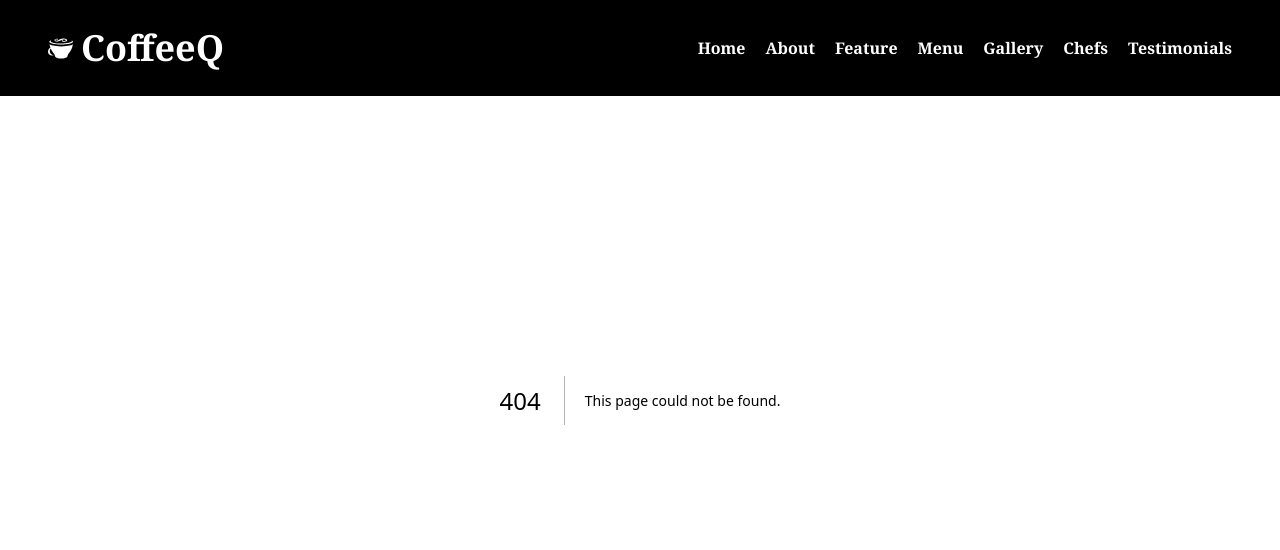
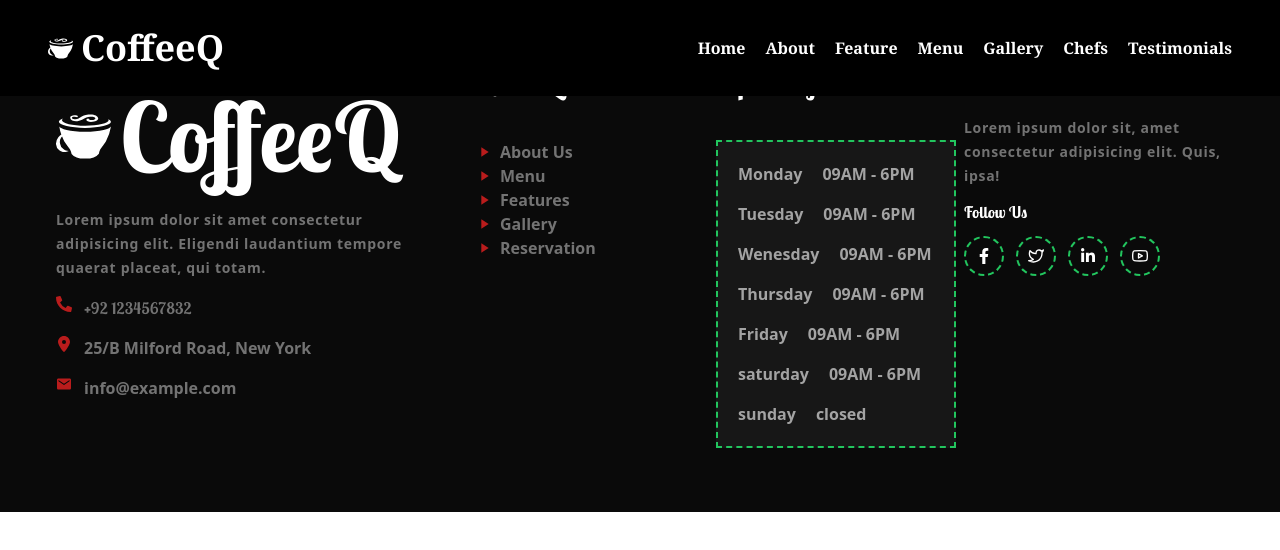
Before and after one commit to Muhammadtalhatariq/coffeeshop, a Next.js app: page /components/Footer in a window 1280 px wide. Before the commit this address had no page. Shown: the top 550 px of the page. Built offline with nearby package versions, Linux system fonts and the light colour scheme.

Commit message:
done all

```diff
--- /dev/null
+++ b/app/components/Footer/page.jsx
@@ -0,0 +1,144 @@
+import React from "react";
+import { SiCoffeescript } from "react-icons/si";
+import { FaPhoneAlt } from "react-icons/fa";
+import { FaLocationDot } from "react-icons/fa6";
+import { IoMdMail } from "react-icons/io";
+import { MdPlayArrow } from "react-icons/md";
+import { FaFacebookF } from "react-icons/fa";
+import { FiTwitter } from "react-icons/fi";
+import { FaLinkedinIn } from "react-icons/fa";
+import { FiYoutube } from "react-icons/fi";
+
+import Link from "next/link";
+
+
+const timimg = [
+  {
+    day: "Monday",
+    time: "09AM - 6PM",
+  },
+  {
+    day: "Tuesday",
+    time: "09AM - 6PM",
+  },
+  {
+    day: "Wenesday",
+    time: "09AM - 6PM",
+  },
+  {
+    day: "Thursday",
+    time: "09AM - 6PM",
+  },
+  {
+    day: "Friday",
+    time: "09AM - 6PM",
+  },
+  {
+    day: "saturday",
+    time: "09AM - 6PM",
+  },
+  {
+    day: "sunday",
+    time: "closed",
+  },
+];
+
+const page = () => {
+  return (
+    <div
+      className="bg-neutral-950 py-10 sm:px-10 px-4 text-white"
+      id="Footer"
+    >
+      <div className="flex flex-wrap">
+        <div className=" sm:w-[35%] w-full py-6">
+          <div className="p-4">
+            <div className="flex items-center ">
+              <SiCoffeescript size={55} />
+              <h2 className="p-2 sm:text-8xl text-2xl  ">CoffeeQ</h2>
+            </div>
+            <p className="text-neutral-500 pt-4 leading-6 -tracking-tighter font-sans text-sm">
+              Lorem ipsum dolor sit amet consectetur adipisicing elit. Eligendi
+              laudantium tempore quaerat placeat, qui totam.
+            </p>
+            <div className="flex gap-3 pt-4 text-neutral-500">
+              <FaPhoneAlt className="text-red-700 items-center" />
+              <p>+92 1234567832</p>
+            </div>
+            <div className="flex gap-3 pt-4 text-neutral-500 font-sans">
+              <FaLocationDot className="text-red-700 items-center" />
+              <p>25/B Milford Road, New York</p>
+            </div>
+            <div className="flex gap-3 pt-4 text-neutral-500 font-sans">
+              <IoMdMail className="text-red-700 items-center" />
+              <p>info@example.com</p>
+            </div>
+          </div>
+        </div>
+        <div className="sm:w-[20%] w-full py-6 px-4">
+          <h2 className="sm:text-3xl text-xl  ">Quik Links</h2>
+
+          <div className="flex gap-2 pt-10 text-neutral-500 font-sans items-center">
+            <MdPlayArrow className="text-red-700 " />
+            <Link href="#About">About Us</Link>
+          </div>
+          <div className="flex gap-2 text-neutral-500 font-sans items-center">
+            <MdPlayArrow className="text-red-700 " />
+            <Link href="#Menu">Menu</Link>
+          </div>
+          <div className="flex gap-2 text-neutral-500 font-sans items-center">
+            <MdPlayArrow className="text-red-700 " />
+            <Link href="# Features">Features</Link>
+          </div>
+          <div className="flex gap-2 text-neutral-500 font-sans items-center">
+            <MdPlayArrow className="text-red-700 " />
+            <Link href="#Gallery">Gallery</Link>
+          </div>
+          <div className="flex gap-2  text-neutral-500 font-sans items-center">
+            <MdPlayArrow className="text-red-700 " />
+            <Link href="#Reservation">Reservation</Link>
+          </div>
+        </div>
+        <div className="sm:w-[20%] w-full py-6 px-4">
+          <h2 className="sm:text-3xl text-xl">Opening Hours</h2>
+
+          <div className="sm:w-60 bg-neutral-900 w-full p-3 mt-10  border-2 border-green-500 border-dashed">
+            {timimg.map((item, index) => (
+              <div
+                key={index}
+                className="flex gap-5 p-2 font-sans text-neutral-400"
+              >
+                <p>{item.day}</p>
+                <p>{item.time}</p>
+              </div>
+            ))}
+          </div>
+        </div>
+        <div className="sm:w-[25%] w-full py-6 pl-6 ">
+          <h2 className="sm:text-3xl text-xl">Newletter</h2>
+          <p className="text-neutral-500 pt-4 leading-6 -tracking-tighter font-sans text-sm">
+            Lorem ipsum dolor sit, amet consectetur adipisicing elit. Quis,
+            ipsa!
+          </p>
+
+          <p className="py-3">Follow Us</p>
+          <div className="flex gap-3 ">
+            <div className="rounded-[100%]  h-10 w-10 border-dashed border-2 border-green-500 flex items-center justify-center hover:bg-green-500 ">
+            <FaFacebookF  />
+            </div>
+            <div className="rounded-[100%]  h-10 w-10 border-dashed border-2 border-green-500 flex items-center justify-center hover:bg-green-500">
+            <FiTwitter  />
+            </div>
+            <div className="rounded-[100%]  h-10 w-10 border-dashed border-2 border-green-500 flex items-center justify-center hover:bg-green-500 ">
+            <FaLinkedinIn   />
+            </div>
+            <div className="rounded-[100%]  h-10 w-10 border-dashed border-2 border-green-500 flex items-center justify-center hover:bg-green-500 ">
+            <FiYoutube />
+            </div>
+          </div>
+        </div>
+      </div>
+    </div>
+  );
+};
+
+export default page;
--- a/app/components/Home/page.jsx
+++ b/app/components/Home/page.jsx
@@ -26,7 +26,7 @@ const page = () => {
             </a>
             <a
               className="border-2 rounded-lg border-green-500 px-6 hover:bg-green-500 py-2"
-              href="#Booking"
+              href="#Reservation"
             >
               Book Table
             </a>
--- a/app/components/Reservation/page.jsx
+++ b/app/components/Reservation/page.jsx
@@ -7,7 +7,8 @@ const page = () => {
   const onSubmit = (data) => console.log(data);
 
   return (
-    <div className="bg-neutral-950 sm:mt-20 mt-10 py-12 sm:mx-16 mx-0" id="Reservation">
+    <div className="bg-neutral-950 sm:mt-20 mt-10 py-12 sm:mx-16" id="Reservation">
+
       <div>
         <h2 className="text-3xl text-green-500 pb-4 text-center">
           Reservation
@@ -29,7 +30,7 @@ const page = () => {
           />
           <input
             type="email"
-            {...register("lastName", { pattern: /^[A-Za-z]+$/i })}
+            {...register("Email", { pattern: /^[A-Za-z]+$/i })}
             className="p-4 w-80 rounded-2xl border-2 border-green-600 bg-neutral-700 text-green-600 text-sm "
             placeholder="Enter Your Email"
           />
--- a/app/page.js
+++ b/app/page.js
@@ -7,6 +7,7 @@ import Gallery from "./components/Gallery/page";
 import  Offer from "./components/offer/page"
 import Chefs from "./components/Chefs/page"
 import Testimonials from "./components/Testimonials/page"
+import Footer from "./components/Footer/page"
 const page = () => {
   return (
     <div>
@@ -18,6 +19,7 @@ const page = () => {
       <Offer/>
       <Chefs/>
   <Testimonials/>
+  <Footer/>
     </div>
   );
 };
```
Also changed, not shown: 1 other file (tests, documents, lock files or other folders).
